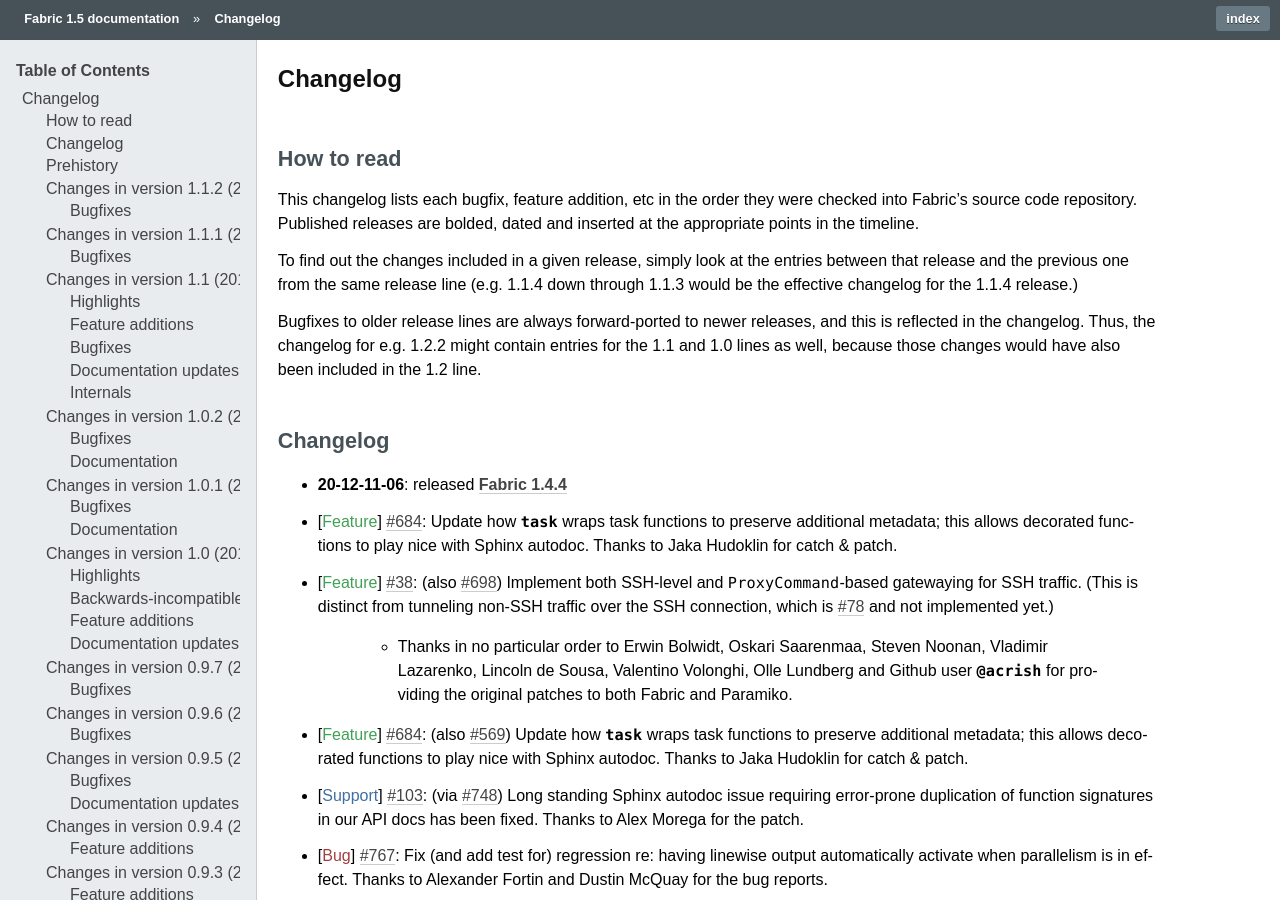
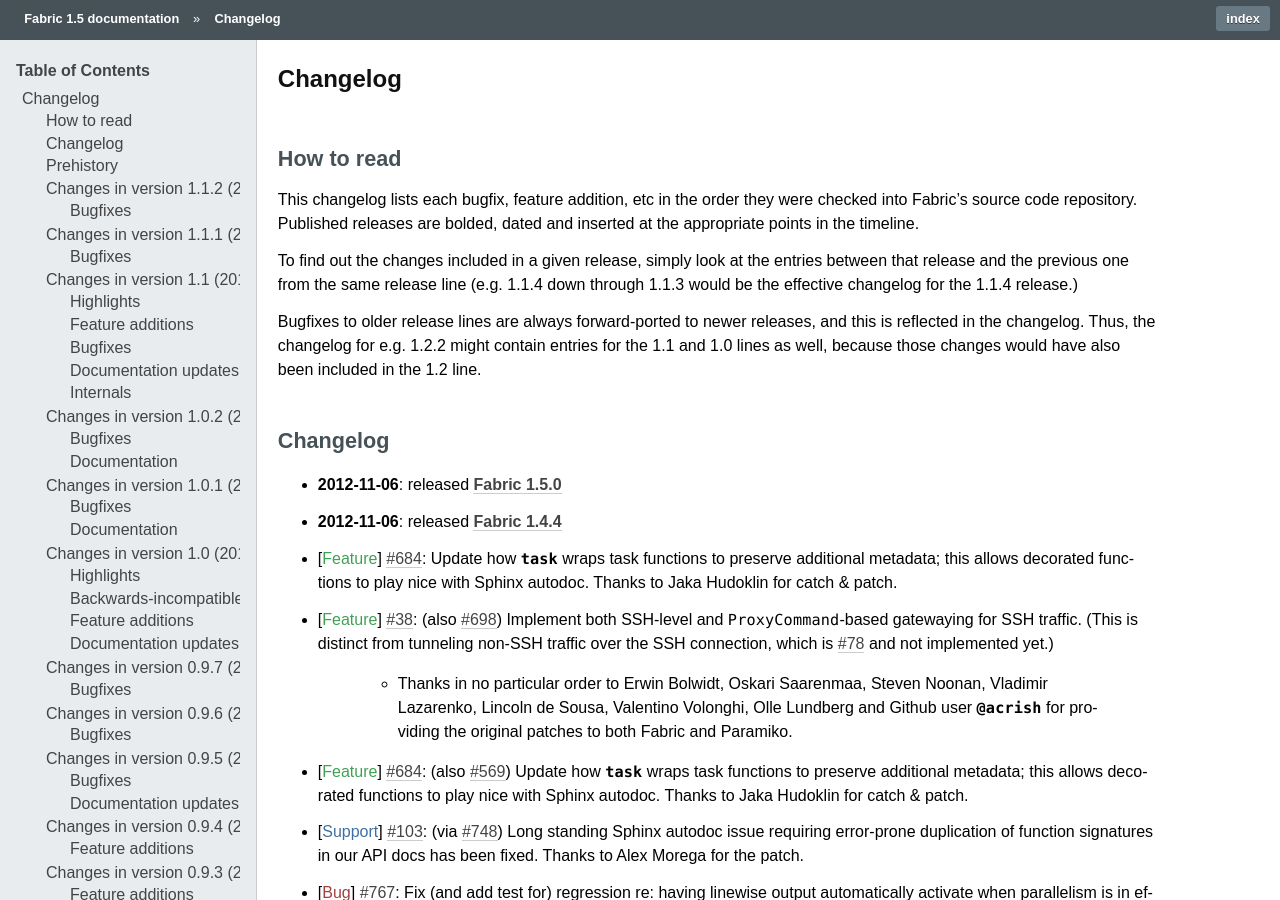
Before and after one commit to fabric/fabric, a Sphinx documentation site: the page built from docs/changelog.rst, in a window 1280 px wide and 900 px high. Built offline with Sphinx 7.4.7, drawn with Linux system fonts in a browser that asks for light colours.

Commit message:
Changelog 1.5.0

```diff
--- a/docs/changelog.rst
+++ b/docs/changelog.rst
@@ -25,7 +25,8 @@
 Changelog
 =========
 
-* :release:`1.4.4 <20-12-11-06>`
+* :release:`1.5.0 <2012-11-06>`
+* :release:`1.4.4 <2012-11-06>`
 * :feature:`684` Update how `~fabric.decorators.task` wraps task functions to
   preserve additional metadata; this allows decorated functions to play nice
   with Sphinx autodoc. Thanks to Jaka Hudoklin for catch & patch.
```
